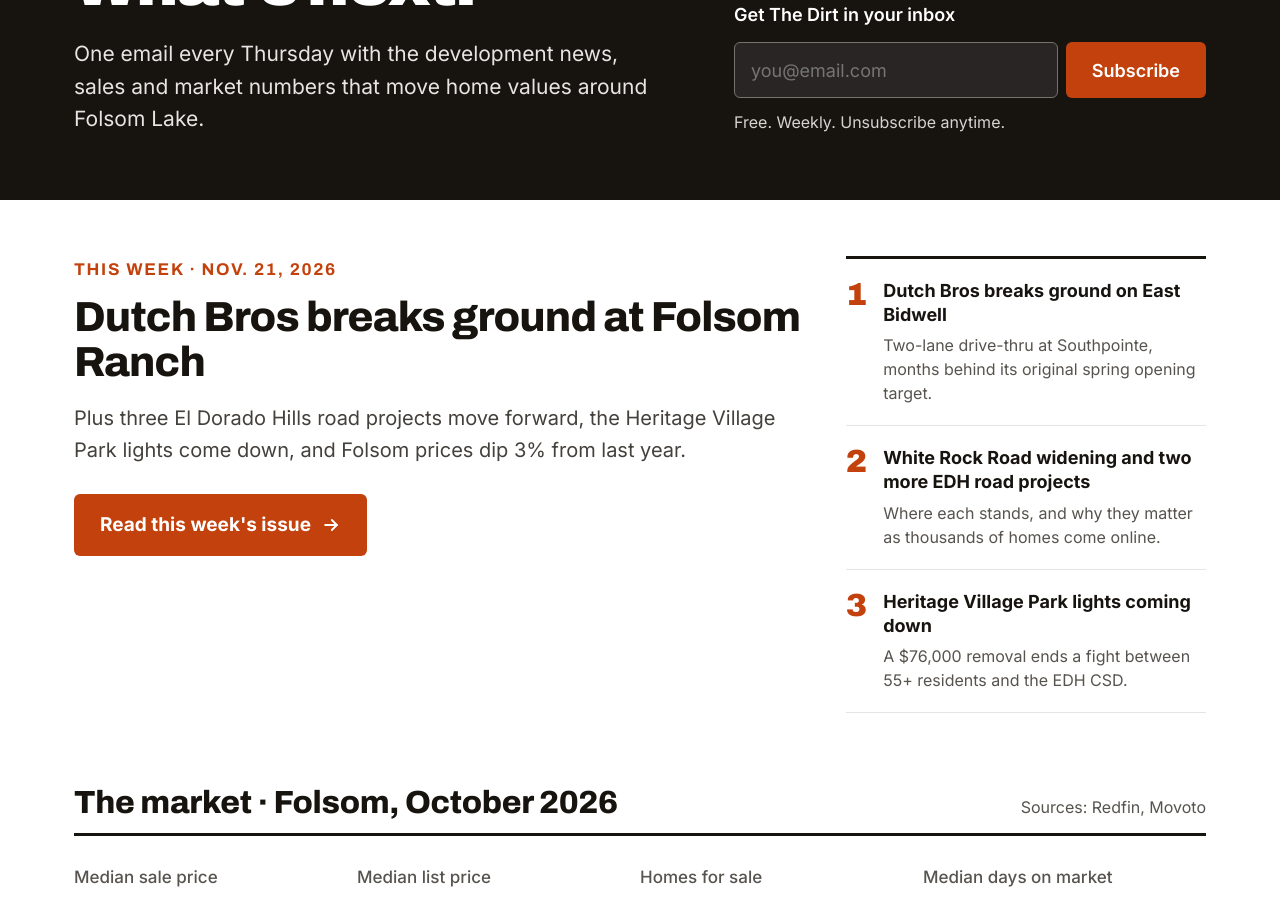
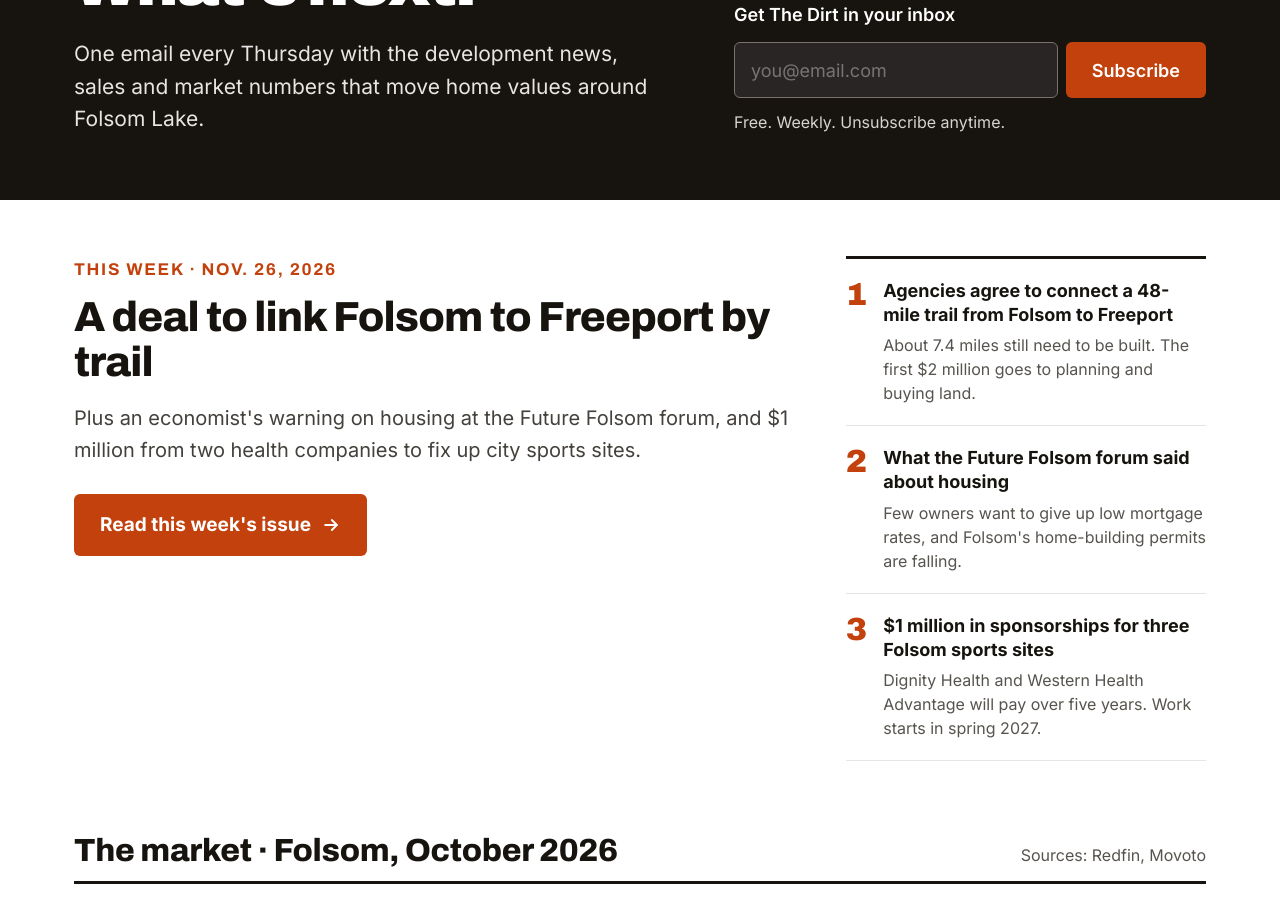
Before and after one commit to thedirtonfolsom/thedirtonfolsom.github.io, a Jekyll site: the page built from index.html, in a window 1280 px wide and 900 px high, scrolled down 397 px. Built offline with Jekyll 4.4.1, drawn with Linux system fonts in a browser that asks for light colours; some of the changed text lies outside the part shown.

Commit message:
Draft Issue #2: Folsom-to-Freeport trail deal
Co-Authored-By: Claude Opus 5.5 <noreply@anthropic.com>
Claude-Session: https://claude.ai/code/session_01L76qhg9XdG38F1ShnKunxL

```diff
--- a/_data/meetings.yml
+++ b/_data/meetings.yml
@@ -3,9 +3,9 @@
   day: "2"
   title: El Dorado LAFCO
   when: Wed., 3:30 p.m. · Board of Supervisors Hearing Room, Placerville
-  what: The county commission reviewing whether El Dorado Hills can become its own city. The agenda isn't posted yet; we'll note if incorporation is on it.
+  what: The county commission reviewing whether El Dorado Hills can become its own city. A public hearing notice is posted for this meeting; the full agenda isn't posted yet.
   short_when: Wed., Dec. 2 · 3:30 p.m.
-  short_what: Reviewing EDH cityhood. Agenda not posted yet.
+  short_what: Reviewing EDH cityhood. Hearing notice posted.
 - mon: Dec
   day: "8"
   title: Folsom City Council
--- /dev/null
+++ b/_posts/2026-11-26-folsom-to-freeport-trail-deal.html
@@ -0,0 +1,79 @@
+---
+layout: issue
+issue: 2
+title: A deal to link Folsom to Freeport by trail
+dek: Plus an economist's warning on housing at the Future Folsom forum, and $1 million from two health companies to fix up city sports sites.
+top_stories:
+  - title: Agencies agree to connect a 48-mile trail from Folsom to Freeport
+    summary: About 7.4 miles still need to be built. The first $2 million goes to planning and buying land.
+  - title: What the Future Folsom forum said about housing
+    summary: Few owners want to give up low mortgage rates, and Folsom's home-building permits are falling.
+  - title: $1 million in sponsorships for three Folsom sports sites
+    summary: Dignity Health and Western Health Advantage will pay over five years. Work starts in spring 2027.
+---
+<h2>This week's top 3</h2>
+
+<section class="story" id="story-1">
+  <div class="story__head">
+    <span class="story__num">1</span>
+    <h3>A deal to connect a 48-mile trail from Folsom to Freeport</h3>
+  </div>
+  <div class="story__body">
+    <p>The state, Sacramento County and the City of Sacramento signed an agreement on Friday, Nov. 20, to join two big trails into one continuous route. The 32-mile American River Bike Trail, which starts in Folsom, would link up with the 16-mile Sacramento River Parkway, which runs south to Freeport. The announcement was made at Sutter's Landing Regional Park in Sacramento.</p>
+    <p><strong>What's missing:</strong> About 7.4 miles of trail still need to be built, all in Sacramento:</p>
+    <ul>
+      <li>Four gaps totaling about 2.4 miles, including a half-mile stretch west of Sutter's Landing, a short link near Old Sacramento, a piece through Miller Park and a 1.5-mile gap in the Little Pocket neighborhood.</li>
+      <li>About one more mile of the Two Rivers Trail and about 4 miles of new Sacramento River Parkway trail.</li>
+    </ul>
+    <p><strong>The money:</strong> The state is putting in $2 million from Proposition 4, the climate bond voters passed in 2024. That is not enough to build everything. It goes first to planning and to buying land, because some of the route crosses private property. No completion date has been set.</p>
+    <p><strong>Why it matters for Folsom:</strong> Folsom sits at the eastern end of the route, so once the gaps are filled, local riders could bike from Folsom to Freeport, south of downtown Sacramento, on trail the whole way. Folsom is also closing its own big gap: the city is designing a bike and walking path under Highway 50 near Placerville Road, which would connect the trails north of the freeway with the ones to the south. When the council approved that project in December 2025, construction was expected to start in summer 2027.</p>
+    <p class="sources">Sources: <a href="https://folsomtimes.com/state-local-agencies-reach-agreement-to-connect-48-mile-trail-from-folsom-to-freeport/">Folsom Times</a> · <a href="https://www.cbsnews.com/sacramento/news/folsom-highway-50-trail-undercrossing-bike-trail-gap">CBS13 on the Highway 50 undercrossing</a></p>
+  </div>
+  <aside class="explainer">
+    <div class="explainer__title">Explainer: What is the American River Bike Trail?</div>
+    <p>Its official name is the Jedediah Smith Memorial Trail. It runs 32 miles along the American River, from Folsom to where the American meets the Sacramento River in downtown Sacramento. It goes through the American River Parkway, about 7,000 acres of protected land along the river. Sacramento County runs the lower 23 miles of the parkway, from the Hazel Avenue bridge to the rivers' meeting point.</p>
+    <p class="sources">Source: <a href="https://folsomtimes.com/state-local-agencies-reach-agreement-to-connect-48-mile-trail-from-folsom-to-freeport/">Folsom Times</a></p>
+  </aside>
+</section>
+
+<section class="story" id="story-2">
+  <div class="story__head">
+    <span class="story__num">2</span>
+    <h3>Future Folsom forum: a strong economy, but stuck housing</h3>
+  </div>
+  <div class="story__body">
+    <p>Business and government leaders met Nov. 18 at Lakeside Church in Folsom for the annual Future Folsom Economic Forum, hosted by the business group Choose Folsom. The main speaker was economist Chris Thornberg of Beacon Economics.</p>
+    <p><strong>On housing:</strong> Thornberg said California's core problem is that it doesn't build enough homes. He also pointed to "golden handcuffs" (see the explainer below), and said building an apartment in California costs about twice as much as a similar one in Texas.</p>
+    <p><strong>On Folsom:</strong> He put Folsom's typical home price just under $800,000 and its median household income around $120,000. The city has more than 41,000 jobs. He flagged falling residential building permits in Folsom as a concern.</p>
+    <p><strong>Next door:</strong> Sacramento County's economic development director, Crystal Bethke, said Hazel Avenue near Highway 50 is set to be widened in 2027–2028, and that more than 16,000 homes are planned in master-planned communities along the corridor. Rancho Cordova City Manager Micah Runner said his city added 734 new homes in the past year.</p>
+    <p><strong>Why it matters:</strong> Folsom Ranch, south of Highway 50, is where the city plans about 11,000 new homes. Fewer permits means fewer new homes coming to market, and with existing owners staying put, the supply of homes for sale stays tight.</p>
+    <p class="sources">Sources: <a href="https://folsomtimes.com/future-folsom-2026-economic-risk-billions-in-regional-investment-take-the-spotlight/">Folsom Times</a> · <a href="https://www.folsom.ca.us/government/community-development/planning-services/folsom-plan-area">City of Folsom on Folsom Ranch</a></p>
+  </div>
+  <aside class="explainer">
+    <div class="explainer__title">Explainer: What are "golden handcuffs"?</div>
+    <p>It's the term for homeowners who feel locked into their homes by a low mortgage rate. Thornberg said about 70% of people with a mortgage have a rate of 5% or less. Selling would mean taking out a new loan at today's higher rates, so many owners don't move, and fewer homes come up for sale.</p>
+    <p class="sources">Source: <a href="https://folsomtimes.com/future-folsom-2026-economic-risk-billions-in-regional-investment-take-the-spotlight/">Folsom Times</a></p>
+  </aside>
+</section>
+
+<section class="story" id="story-3">
+  <div class="story__head">
+    <span class="story__num">3</span>
+    <h3>$1 million from two health companies to fix up three Folsom sports sites</h3>
+  </div>
+  <div class="story__body">
+    <p>The Folsom City Council approved sponsorship deals on Nov. 10 with Dignity Health and Western Health Advantage. Each will pay the city $100,000 a year for five years, $1 million in all, as part of the city's Healthy Families, Healthy Folsom program.</p>
+    <ul>
+      <li><strong>Andy Morin Sports Complex (first priority):</strong> new indoor soccer turf in spring 2027, batting cages in winter 2027 and scoreboards in spring 2028. Sports courts are also on the list.</li>
+      <li><strong>Econome Family Park:</strong> upkeep of the synthetic soccer fields and new fencing around the edge, in spring 2027.</li>
+      <li><strong>Steve Miklos Aquatic Center:</strong> upgrades to the water slide tower and equipment, planned for fall 2027.</li>
+    </ul>
+    <p><strong>What the sponsors get:</strong> Signs with their names near the upgraded areas, mentions in city publications and social media, and a presence at community events. According to the city staff report, neither company gets naming rights or exclusive use of the facilities.</p>
+    <p><strong>Why it matters:</strong> As Folsom grows, it has more parks and fields to maintain. Deals like this cover repairs that would otherwise come out of the city's own budget.</p>
+    <p class="sources">Source: <a href="https://www.yahoo.com/news/articles/1-million-sponsorships-upgrade-three-150000502.html">Sacramento Bee via Yahoo</a></p>
+  </div>
+</section>
+
+<h2>Pipeline watch</h2>
+<p><strong>El Dorado Hills cityhood:</strong> El Dorado LAFCO, the county commission that reviews proposals to form new cities, ruled on Sept. 14 that the El Dorado Hills Community Services District's application was complete. The district's environmental review found that incorporation by itself would not change any land use or zoning: current county plans would stay in place. LAFCO has posted a public hearing notice for its Dec. 2 meeting in Placerville. We'll report what's on it once the agenda is out. <a href="https://edlafco.specialdistrict.org/el-dorado-hills-incorporation-lafco-project-no-2025-02">LAFCO project page</a> · <a href="https://ceqanet.lci.ca.gov/2026070665">State environmental filing</a> · <a href="https://edlafco.specialdistrict.org/commission">LAFCO meetings</a></p>
+<p>Full status of every major project is on the <a href="{{ '/#pipeline' | relative_url }}">pipeline tracker</a>.</p>
```
Also changed, not shown: email/folsom-to-freeport-trail-deal.html (added, +1 -0 lines).
